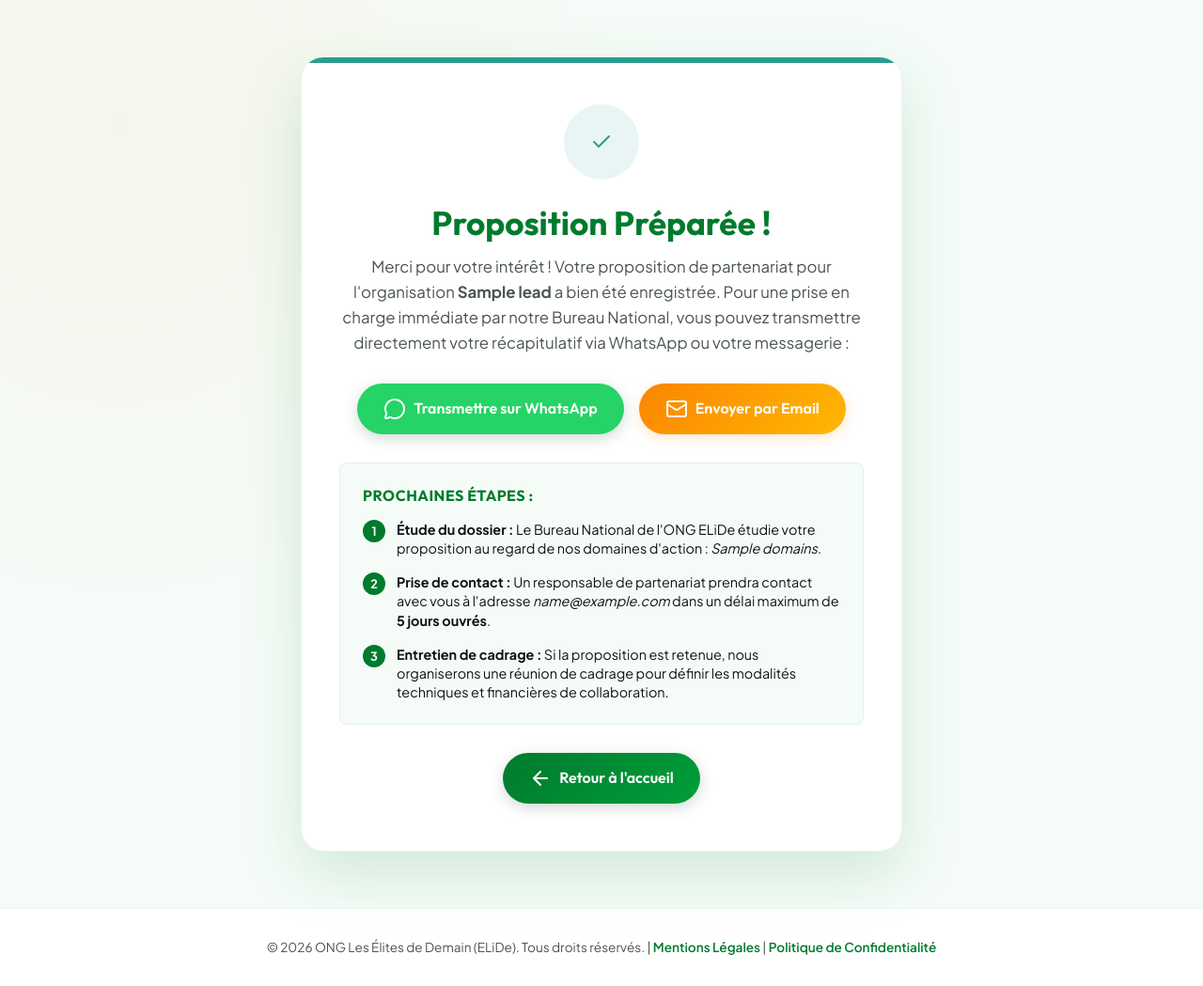
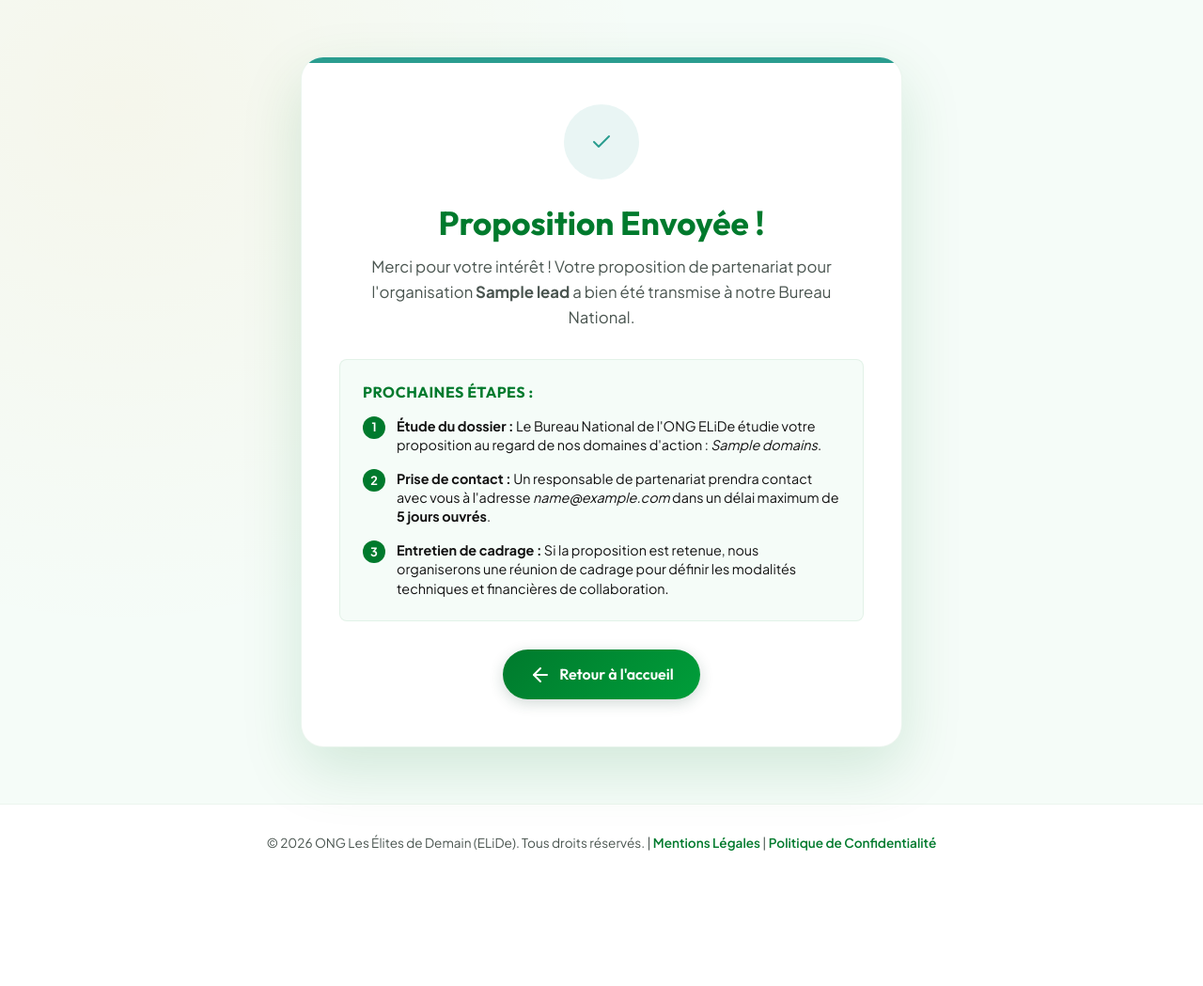
Before and after one commit to halissoumsi/elideong, a Flask app: template templates/partenariat_confirmation.html in a window 1280 px wide. Shown: the part 95-1144 px from the top of the page at 94% size. After the commit the page ends 1000 px from the top, so only its background shows below. Run offline with Flask 3, Linux system fonts and the light colour scheme; the template is opened without the code that fills it: most values are stand-ins (such as "Sample title", 1, 10 or a date in 2020).

Commit message:
Retirer options WhatsApp/Email des formulaires et mettre à jour numéro et icône WhatsApp

```diff
--- a/config.py
+++ b/config.py
@@ -18,7 +18,7 @@ class Config:
 
     # Email et WhatsApp de réception (ONG ELiDe)
     PARTNER_NOTIFY_EMAIL = os.environ.get('PARTNER_NOTIFY_EMAIL', 'ongelide@gmail.com')
-    _raw_wa = os.environ.get('WHATSAPP_NUMBER', '2290167576050').strip().replace(' ', '').lstrip('+')
+    _raw_wa = os.environ.get('WHATSAPP_NUMBER', '22967576050').strip().replace(' ', '').lstrip('+')
     if _raw_wa.startswith('00'):
         _raw_wa = _raw_wa[2:]
     WHATSAPP_NUMBER = _raw_wa
--- a/static/js/app.js
+++ b/static/js/app.js
@@ -186,19 +186,8 @@ document.addEventListener('DOMContentLoaded', () => {
       .then(response => response.json().then(data => ({ status: response.status, body: data })))
       .then(res => {
         if (res.status === 200) {
-          // Success state with direct WhatsApp and Email options
           formStatus.className = "form-status success";
-          formStatus.innerHTML = `
-            <p style="margin-bottom: 12px; color: #2a9d8f;">Merci pour votre message ! Vous pouvez également l'envoyer directement en un clic :</p>
-            <div style="display: flex; justify-content: center; gap: 12px; flex-wrap: wrap;">
-              <a href="${res.body.whatsapp_url}" target="_blank" class="btn btn-primary" style="background: #25D366; padding: 10px 18px; font-size: 0.85rem;">
-                Envoyer sur WhatsApp
-              </a>
-              <a href="${res.body.mailto_url}" class="btn btn-secondary" style="padding: 8px 16px; font-size: 0.85rem;">
-                Ouvrir dans mon application Email
-              </a>
-            </div>
-          `;
+          formStatus.textContent = res.body.message || "Merci ! Votre message a bien été envoyé. Notre équipe vous répondra dans les plus brefs délais.";
           contactForm.reset();
         } else {
           // Error state from server
--- a/static/sw.js
+++ b/static/sw.js
@@ -1,9 +1,9 @@
-const CACHE_NAME = 'elide-pwa-v2';
+const CACHE_NAME = 'elide-pwa-v3';
 const ASSETS_TO_CACHE = [
   '/',
   '/partenariat',
   '/static/css/style.css?v=2',
-  '/static/js/app.js?v=2',
+  '/static/js/app.js?v=3',
   '/static/assets/logo-vert.png',
   '/static/assets/logo-noir.png',
   '/static/assets/icon-192.png',
--- a/templates/mentions_legales.html
+++ b/templates/mentions_legales.html
@@ -213,6 +213,6 @@
     </a>
   </nav>
 
-  <script src="{{ url_for('static', filename='js/app.js') }}?v=2"></script>
+  <script src="{{ url_for('static', filename='js/app.js') }}?v=3"></script>
 </body>
 </html>
--- a/templates/partenariat.html
+++ b/templates/partenariat.html
@@ -415,7 +415,7 @@
     </a>
   </nav>
 
-  <script src="{{ url_for('static', filename='js/app.js') }}?v=2"></script>
+  <script src="{{ url_for('static', filename='js/app.js') }}?v=3"></script>
   <script>
     lucide.createIcons();
     // Activation du jeton de sécurité lors de l'interaction humaine avec le formulaire
--- a/templates/partenariat_confirmation.html
+++ b/templates/partenariat_confirmation.html
@@ -197,24 +197,10 @@
         <div class="confirm-icon">
           <i data-lucide="check"></i>
         </div>
-        <h2>Proposition Préparée !</h2>
+        <h2>Proposition Envoyée !</h2>
         <p>
-          Merci pour votre intérêt ! Votre proposition de partenariat pour l'organisation <strong>{{ lead.org_name }}</strong> a bien été enregistrée.
-          {% if lead.email_sent %}
-            Un e-mail de notification a été transmis à notre Bureau National.
-          {% else %}
-            Pour une prise en charge immédiate par notre Bureau National, vous pouvez transmettre directement votre récapitulatif via WhatsApp ou votre messagerie :
-          {% endif %}
+          Merci pour votre intérêt ! Votre proposition de partenariat pour l'organisation <strong>{{ lead.org_name }}</strong> a bien été transmise à notre Bureau National.
         </p>
-
-        <div style="display: flex; justify-content: center; gap: 16px; flex-wrap: wrap; margin-bottom: 30px;">
-          <a href="{{ lead.whatsapp_url }}" target="_blank" class="btn btn-primary" style="background: #25D366;">
-            <i data-lucide="message-circle"></i> Transmettre sur WhatsApp
-          </a>
-          <a href="{{ lead.mailto_url }}" class="btn btn-accent">
-            <i data-lucide="mail"></i> Envoyer par Email
-          </a>
-        </div>
 
         <div class="steps-list">
           <h4>Prochaines étapes :</h4>
@@ -282,6 +268,6 @@
     </a>
   </nav>
 
-  <script src="{{ url_for('static', filename='js/app.js') }}?v=2"></script>
+  <script src="{{ url_for('static', filename='js/app.js') }}?v=3"></script>
 </body>
 </html>
--- a/templates/politique_confidentialite.html
+++ b/templates/politique_confidentialite.html
@@ -170,7 +170,7 @@
         <h2>4. Destinataires, Conservation et Sécurité</h2>
         <ul>
           <li><strong>Destinataires :</strong> Seuls les membres habilités du Bureau National de l'ONG ELiDe ont accès aux messages transmis via la boîte électronique officielle de l'organisation.</li>
-          <li><strong>Absence de base de données publique :</strong> Le site ne conserve aucune base de données d'utilisateurs en ligne ; les informations saisies sont uniquement acheminées de manière sécurisée par courrier électronique (TLS/SMTP) ou via WhatsApp selon le choix de l'utilisateur.</li>
+          <li><strong>Absence de base de données publique :</strong> Le site ne conserve aucune base de données d'utilisateurs en ligne ; les informations saisies sont uniquement acheminées de manière sécurisée par courrier électronique (TLS/SMTP) au Bureau National.</li>
           <li><strong>Durée de conservation :</strong> Les échanges électroniques sont conservés pendant la durée strictement nécessaire au traitement de votre demande ou au suivi de la relation partenariale, et au maximum pendant trois (3) ans à compter du dernier contact.</li>
         </ul>
       </div>
@@ -236,6 +236,6 @@
     </a>
   </nav>
 
-  <script src="{{ url_for('static', filename='js/app.js') }}?v=2"></script>
+  <script src="{{ url_for('static', filename='js/app.js') }}?v=3"></script>
 </body>
 </html>
```
Also changed, not shown: routes/partenariat.py (+3 -20 lines), routes/public.py (+3 -17 lines), templates/index.html (+12 -7 lines), 1 other file.
